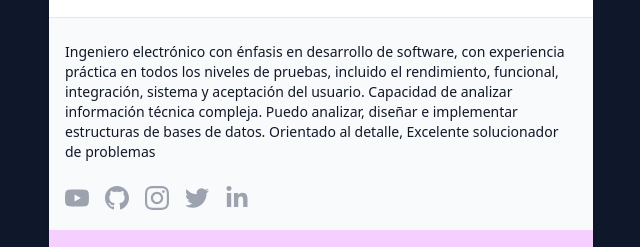
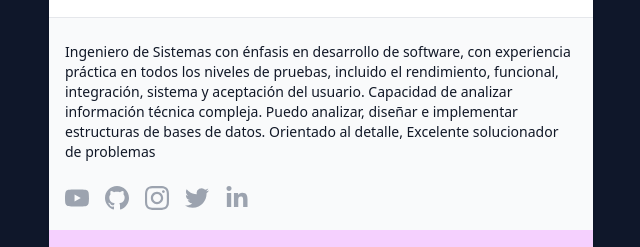
Before and after one commit to paulinajim/CV, a plain HTML site: page index.html in a window 1280 px wide. Shown: the part 215-462 px from the top of the page, 319-959 px from the left. Drawn offline with nearby package versions, Linux system fonts and the light colour scheme.

Commit message:
Update index.html

```diff
--- a/index.html
+++ b/index.html
@@ -30,7 +30,7 @@
       <div class="border-t border-gray-200">
         <div class="bg-gray-50 px-4 py-5 w-full flex space-x-0.5">
           <div class="mt-1 text-sm text-gray-900">
-            Ingeniero electrónico con énfasis en desarrollo de software, con experiencia práctica en todos los niveles de pruebas, incluido el rendimiento, funcional, integración, sistema y aceptación del usuario. Capacidad de analizar información técnica compleja. Puedo analizar, diseñar e implementar estructuras de bases de datos. Orientado al detalle, Excelente solucionador de problemas
+            Ingeniero de Sistemas con énfasis en desarrollo de software, con experiencia práctica en todos los niveles de pruebas, incluido el rendimiento, funcional, integración, sistema y aceptación del usuario. Capacidad de analizar información técnica compleja. Puedo analizar, diseñar e implementar estructuras de bases de datos. Orientado al detalle, Excelente solucionador de problemas
             <div class="mt-6 flex space-x-4">
 
               <a href="" target="_blank">
```
